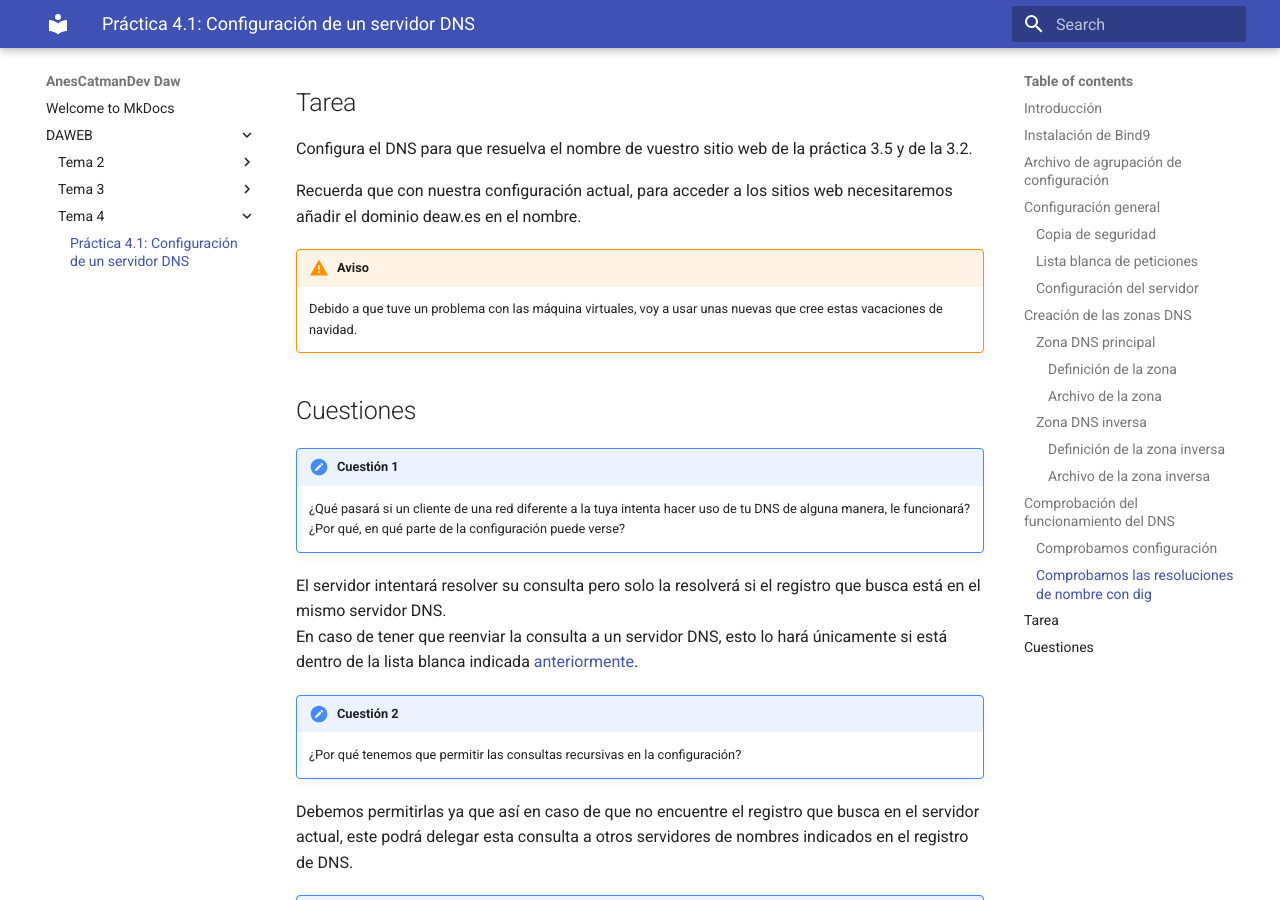
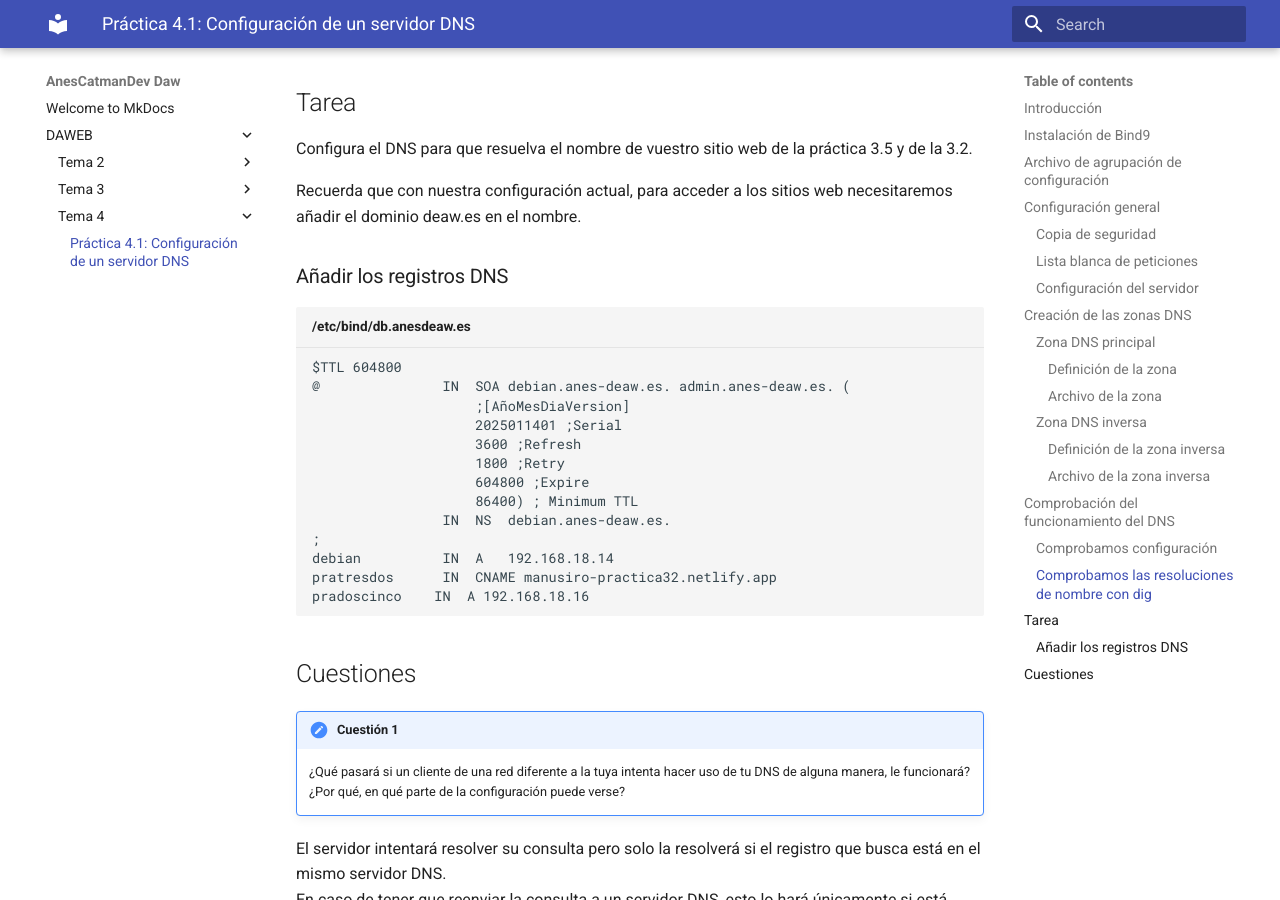
Before and after one commit to anescdev/anescdev.github.io, an MkDocs documentation site: the page built from docs/DAWEB/Tema 4/practica4-1.md, in a window 1280 px wide and 900 px high, scrolled down 10511 px. Built offline with MkDocs 1.6.1 and Material for MkDocs 9.7.7, drawn with Linux system fonts in a browser that asks for light colours.

Commit message:
Finished

````diff
--- a/docs/DAWEB/Tema 4/practica4-1.md
+++ b/docs/DAWEB/Tema 4/practica4-1.md
@@ -205,8 +205,23 @@ Configura el DNS para que resuelva el nombre de vuestro sitio web de la práctic
 
 Recuerda que con nuestra configuración actual, para acceder a los sitios web necesitaremos añadir el dominio deaw.es en el nombre.
 
-!!! warning "Aviso"
-    Debido a que tuve un problema con las máquina virtuales, voy a usar unas nuevas que cree estas vacaciones de navidad.
+### Añadir los registros DNS
+
+``` DNS title="/etc/bind/db.anesdeaw.es"
+$TTL 604800
+@           	IN	SOA	debian.anes-deaw.es. admin.anes-deaw.es. (
+                    ;[AñoMesDiaVersion]
+                    2025011401 ;Serial
+                    3600 ;Refresh
+                    1800 ;Retry
+                    604800 ;Expire
+                    86400) ; Minimum TTL
+                IN	NS 	debian.anes-deaw.es.
+;
+debian	        IN 	A 	192.168.18.14
+pratresdos      IN  CNAME manusiro-practica32.netlify.app
+pradoscinco    IN  A 192.168.18.16
+```
 
 ## Cuestiones
 !!! task "Cuestión 1"
````
